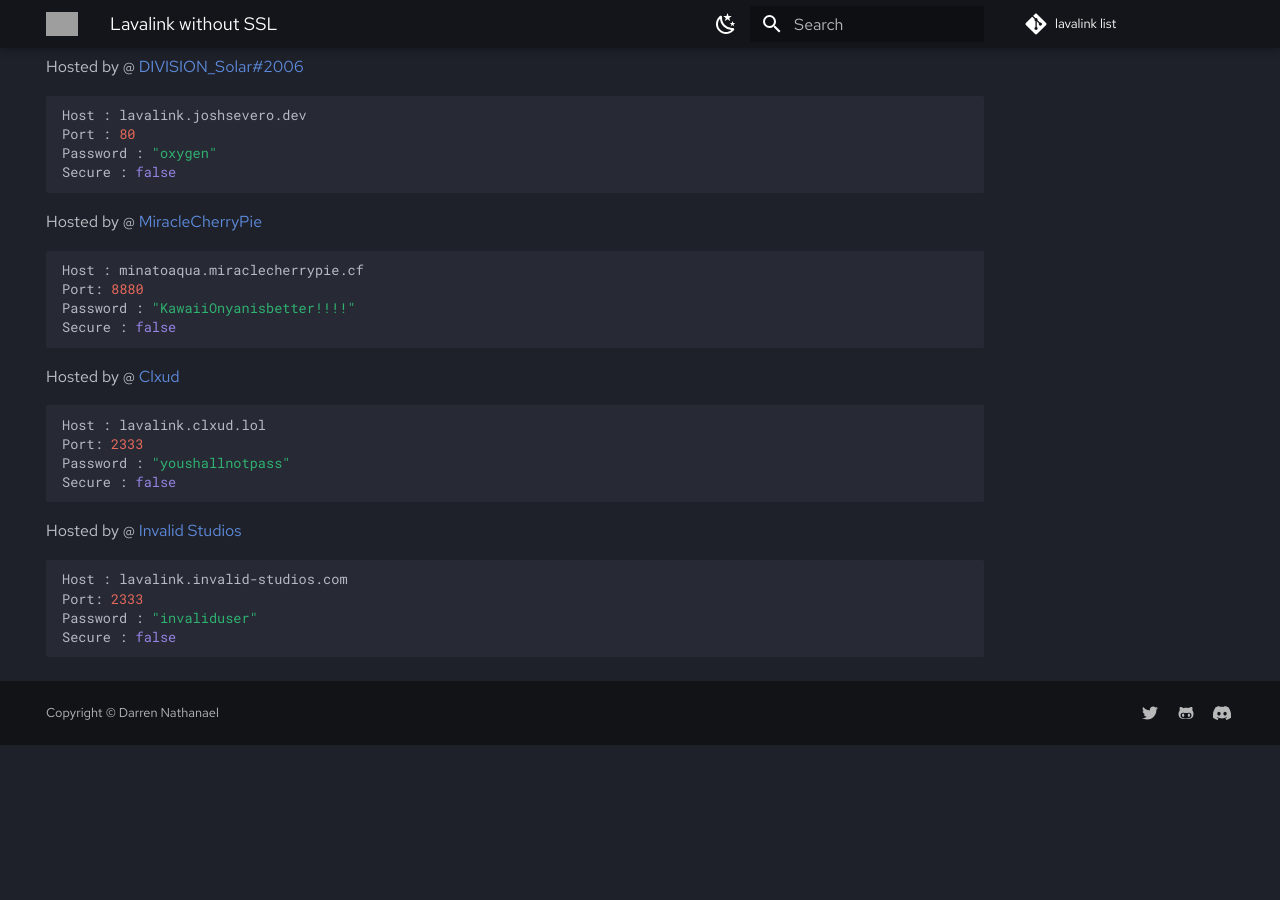
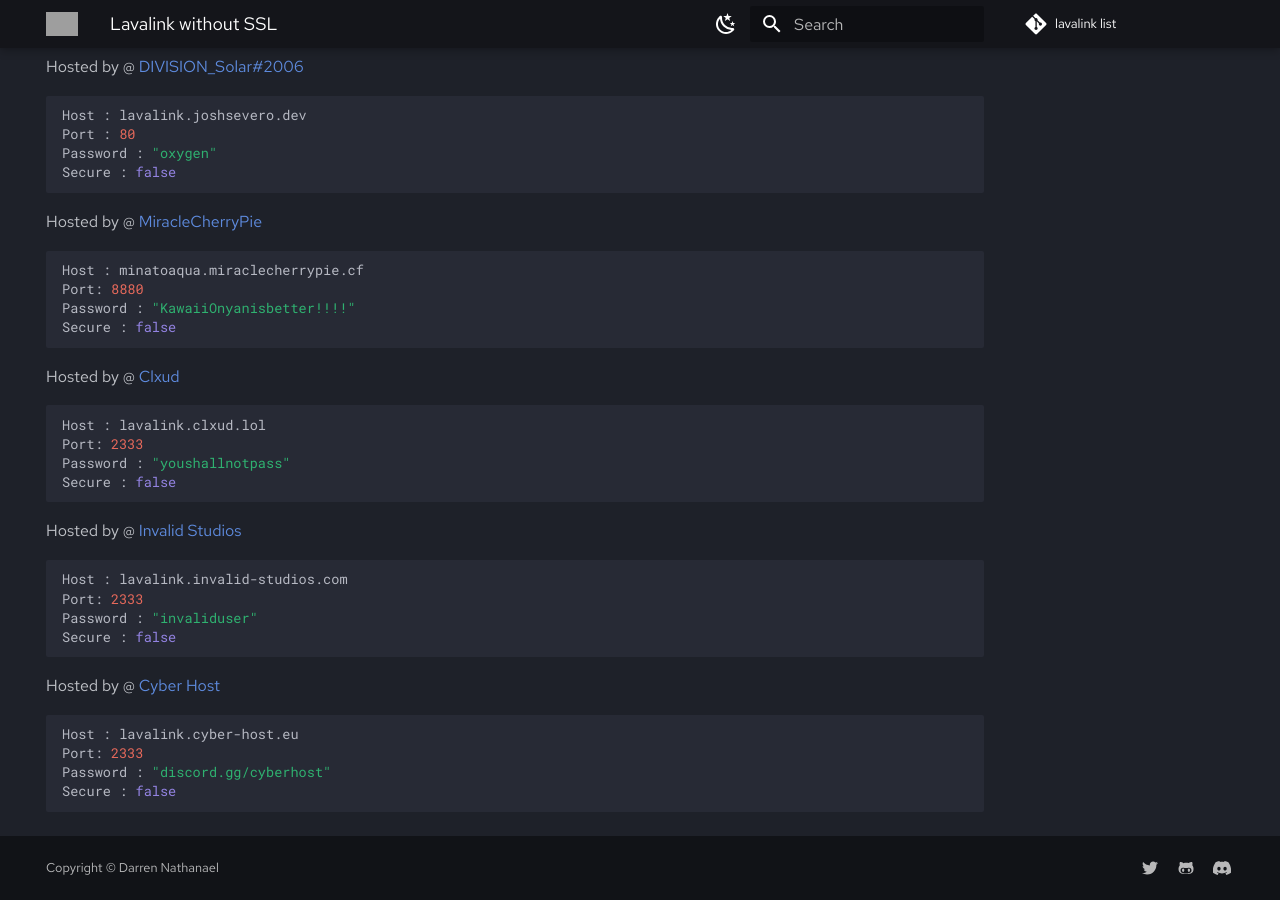
Before and after one commit to DarrenOfficial/lavalink-list, an MkDocs documentation site: the page built from docs/NoSSL/lavalink-without-ssl.md, in a window 1280 px wide and 900 px high, scrolled down 2056 px. Built offline with MkDocs 1.6.1 and Material for MkDocs 9.7.7, drawn with Linux system fonts in a browser that asks for light colours; comment, search, counter and statistics services are not loaded; before the commit the page ends 2801 px from its top, so only the background shows below that; grey boxes are pictures that could not be loaded.

Commit message:
Update lavalink-without-ssl.md (#255)
Added CyberHost lavalink.

````diff
--- a/docs/NoSSL/lavalink-without-ssl.md
+++ b/docs/NoSSL/lavalink-without-ssl.md
@@ -134,3 +134,11 @@ Port: 2333
 Password : "invaliduser"
 Secure : false
 ```
+
+Hosted by @ [Cyber Host](https://discord.gg/cyberhost)
+```bash
+Host : lavalink.cyber-host.eu
+Port: 2333
+Password : "discord.gg/cyberhost"
+Secure : false
+```
````
